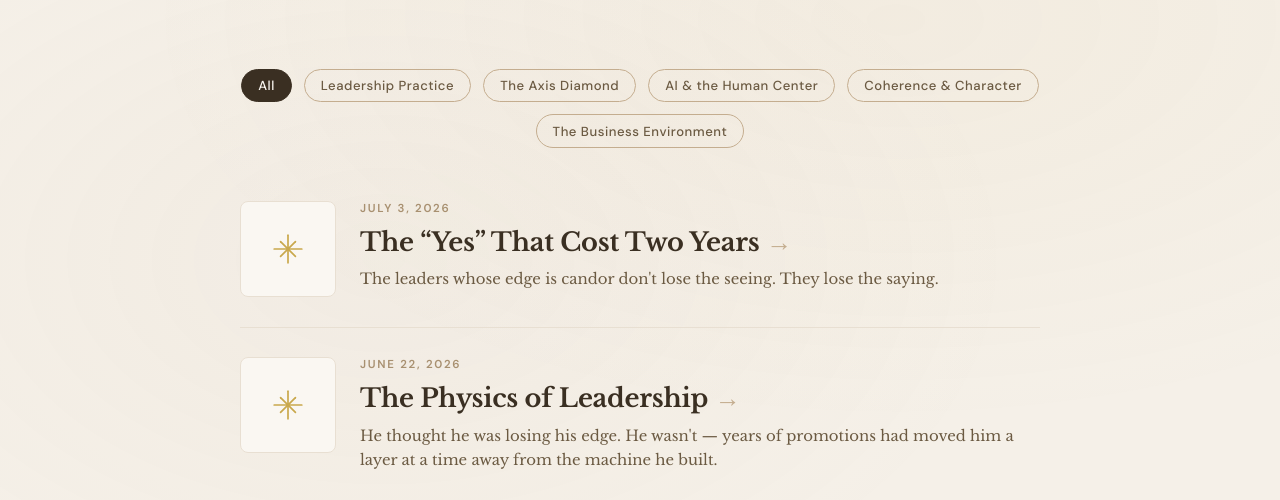
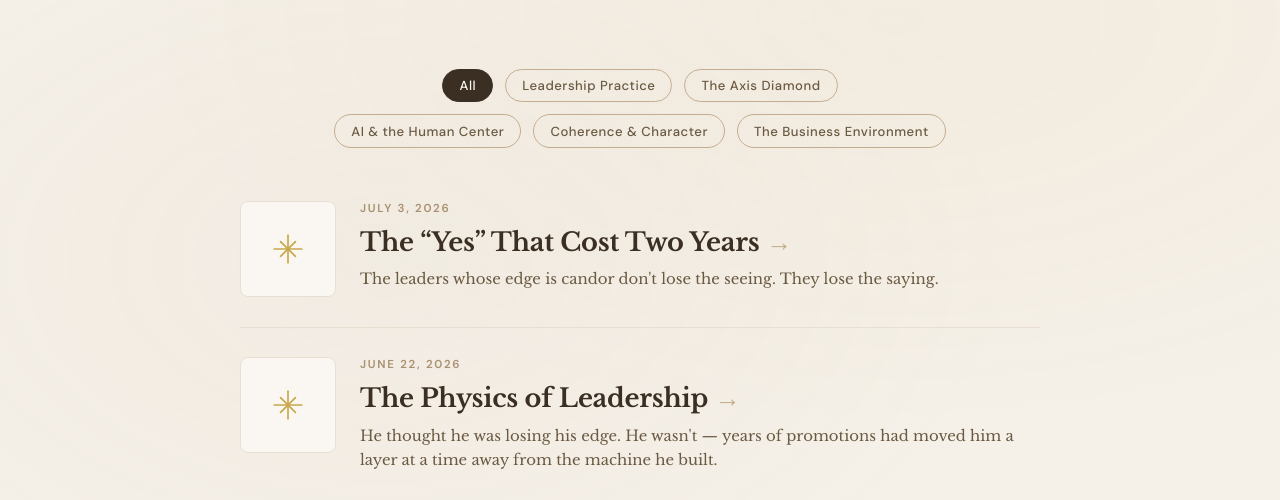
Before and after one commit to alustberg/axis-site, a plain HTML site: page observations/index.html in a window 1280 px wide. Shown: the part 300-800 px from the top of the page. Drawn offline with nearby package versions, Linux system fonts and the light colour scheme.

Commit message:
Add files via upload

```diff
--- a/observations/index.html
+++ b/observations/index.html
@@ -65,9 +65,12 @@ nav.scrolled { box-shadow:0 2px 20px rgba(58,47,34,0.06); }
 }
 .filter-tabs {
   display:none; max-width:880px; margin:2rem auto 0; padding:0 2.5rem;
-  flex-wrap:wrap; justify-content:center; gap:0.75rem;
+  flex-direction:column; align-items:center; gap:0.75rem;
 }
 .filter-tabs.active { display:flex; }
+.filter-tabs-row {
+  display:flex; flex-wrap:wrap; justify-content:center; gap:0.75rem;
+}
 .filter-tab {
   font-family:'DM Sans',sans-serif; font-size:0.82rem; font-weight:500; letter-spacing:0.04em;
   color:var(--text-secondary); background:transparent; border:1px solid var(--tan);
@@ -151,12 +154,16 @@ nav.scrolled { box-shadow:0 2px 20px rgba(58,47,34,0.06); }
   <p class="page-lede">Where leadership meets the moment. Real stories, working frameworks, and provocations on how leaders lose themselves &mdash; and find their way back.</p>
 </header>
 <div class="filter-tabs active" id="filterTabs">
+  <div class="filter-tabs-row">
     <button class="filter-tab selected" data-filter="all">All</button>
     <button class="filter-tab" data-filter="leadership-practice">Leadership Practice</button>
     <button class="filter-tab" data-filter="axis-diamond">The Axis Diamond</button>
+  </div>
+  <div class="filter-tabs-row">
     <button class="filter-tab" data-filter="ai-human-center">AI &amp; the Human Center</button>
     <button class="filter-tab" data-filter="coherence-character">Coherence &amp; Character</button>
     <button class="filter-tab" data-filter="business-environment">The Business Environment</button>
+  </div>
 </div>
 <main class="observations-list" id="observationsList">
   <a class="observation-entry" href="/observations/the-yes-that-cost-two-years" data-tags="leadership-practice,coherence-character">
```
Lines whose indentation alone changed are shown as unchanged.
